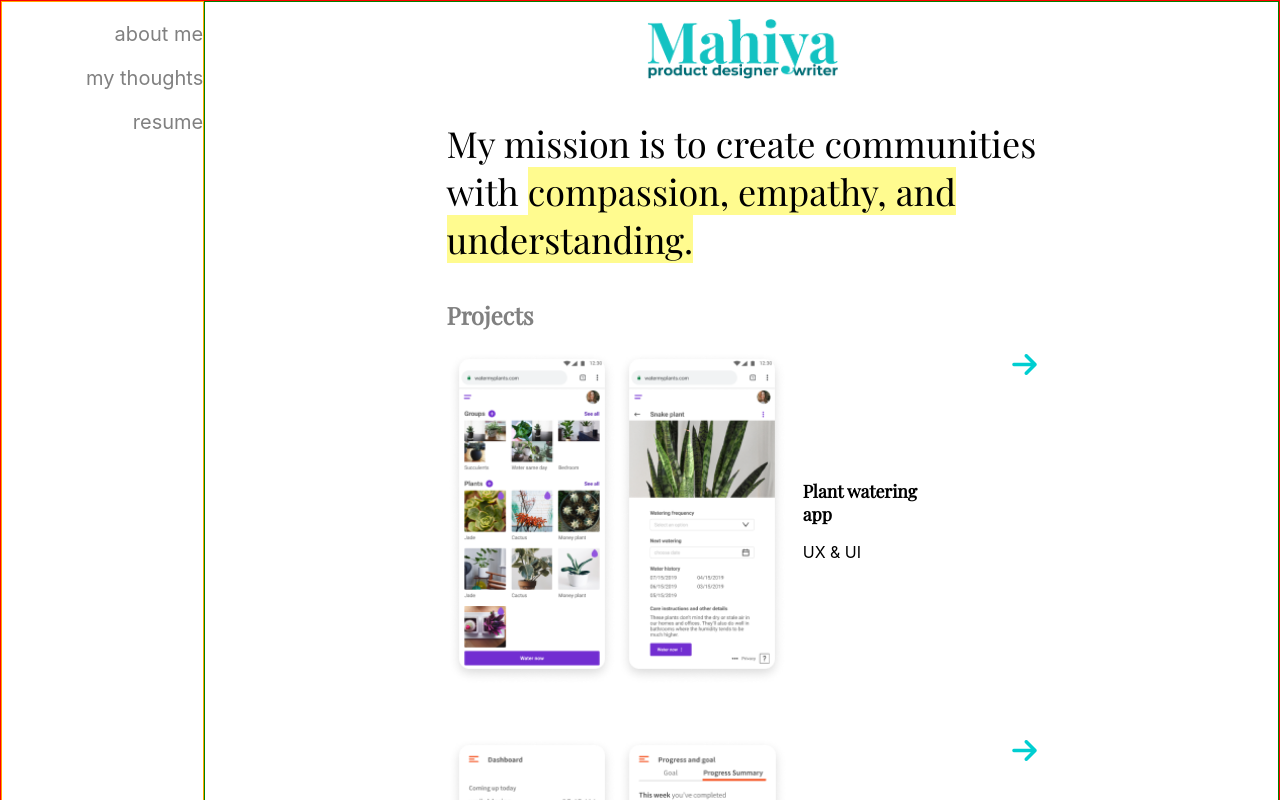
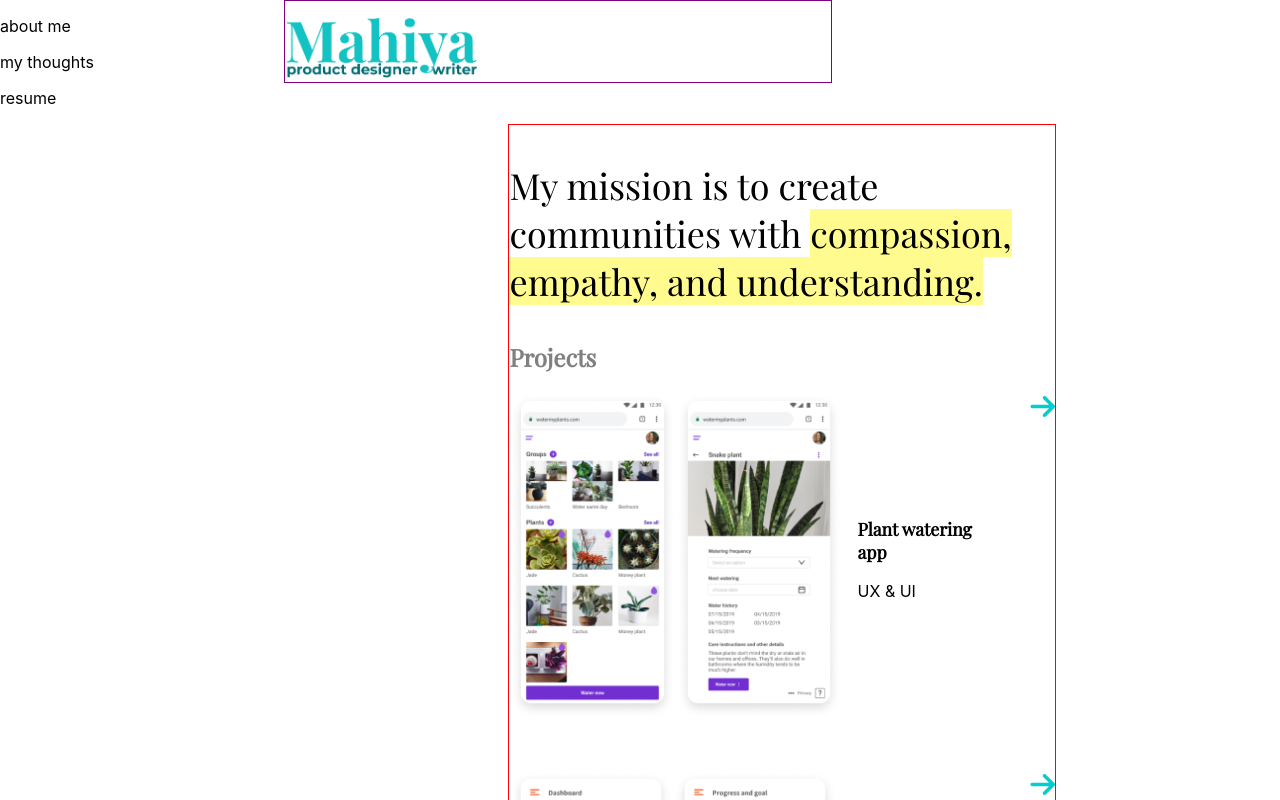
Before and after one commit to vishalicious213/mahiya, a React (Create React App) app: page / in a window 1280 px wide. Shown: the top 800 px of the page. Built offline with nearby package versions, Linux system fonts and the light colour scheme.

Commit message:
got css grid layout working. tested with portfolio page

```diff
--- a/src/App.css
+++ b/src/App.css
@@ -21,4 +21,9 @@
   text-align: right;
   color: gray;
   font-size: 1.25rem;
+  transition-duration: 1s;
 }
+
+.side-menu-item:hover {
+  color: darkturquoise;
+}
--- a/src/App.js
+++ b/src/App.js
@@ -1,13 +1,16 @@
-import Header from './components/Header'
-import Projects from './components/Projects'
-import Footer from './components/Footer'
-import Sidebar from './components/Sidebar'
-import './App.css';
+// import Header from './components/Header'
+// import Projects from './components/Projects'
+// import Footer from './components/Footer'
+// import Sidebar from './components/Sidebar'
+import Grid from './components/Grid'
+// import './grid.css'
+// import './App.css';
 
 function App() {
   return (
     <div className="App">
-      <div id='split'>
+      <Grid />
+      {/* <div id='split'>
         <Sidebar />
       </div>
 
@@ -15,7 +18,7 @@ function App() {
         <Header />
         <Projects />
         <Footer />
-      </section>
+      </section> */}
     </div>
   );
 }
--- /dev/null
+++ b/src/components/Grid.js
@@ -0,0 +1,29 @@
+import React from 'react'
+import Header from './Header'
+import Projects from './Projects'
+import Footer from './Footer'
+import Sidebar from './Sidebar'
+import '../grid.css'
+
+function Grid() {
+    return (
+        <div>
+            <div class="wrapper">
+                <div class="header">
+                    <Header />
+                </div>
+                <div class="sidebar">
+                    <Sidebar />
+                </div>
+                <div class="content">
+                    <Projects />
+                </div>
+                <div class="footer">
+                    <Footer />
+                </div>
+            </div>
+        </div>
+    )
+}
+
+  export default Grid;
--- /dev/null
+++ b/src/grid.css
@@ -0,0 +1,46 @@
+.header {
+    grid-area: hd;
+}
+.footer {
+    grid-area: ft;
+}
+.content {
+    grid-area: main;
+}
+.sidebar {
+    grid-area: sd;
+}
+
+.wrapper {
+    display: grid;
+    grid-auto-rows: minmax(100px, auto);
+    grid-template-columns: 1fr 1fr 1fr;
+    grid-template-rows: 1fr auto 1fr;
+    grid-template-areas:
+      "hd hd sd"
+      "main main main"
+      "ft ft ft";
+}
+
+@media (min-width: 768px) {
+    .wrapper {
+        grid-template-columns: repeat(9, 1fr);
+        grid-template-areas:
+          "sd sd hd   hd   hd   hd   hd   hd   hd"
+          "sd sd main main main main main main main"
+          "sd sd ft   ft   ft   ft   ft   ft   ft";
+    }
+}
+
+* {box-sizing: border-box;}
+
+.wrapper {
+    /* border: 2px solid red; */
+    margin: 0 auto;
+}
+
+.wrapper > div {
+    /* border: 1px solid orange;
+    padding: 1em;
+    margin: .25rem; */
+}
--- a/src/index.css
+++ b/src/index.css
@@ -15,8 +15,10 @@ code {
 /* HEADER */
 
 #header {
+  border: 1px solid purple;
   display: flex;
-  justify-content: center;
+  width: 55%;
+  /* justify-content: center; */
 }
 
 #logo-container {
@@ -37,7 +39,7 @@ code {
 }
 
 #project-section {
-  /* border: 1px solid red; */
+  border: 1px solid red;
   width: 55%;
 }
 
@@ -63,13 +65,17 @@ code {
   display: flex;
   justify-content: space-between;
   margin-bottom: 3rem;
+  /* background: gainsboro; */
 }
 
 .project-info {
+  /* border: 1px solid orange; */
   display: flex;
+  width: 90%;
 }
 
 .project-images {
+  /* border: 1px solid red; */
   width: 70%;
 }
 
@@ -77,23 +83,22 @@ code {
   width: 50%;
 }
 
+.project-text-container {
+  display: flex;
+  align-items: center;
+  margin-left: 1rem;
+}
+
 .project-title {
+  /* border: 1px solid purple; */
   font-family: 'Playfair Display', serif;
   font-size: 1.1rem;
   font-weight: 600;
 }
 
-.project-text-container {
-  /* border: 1px solid orange; */
-  display: flex;
-  align-items: center;
-  margin-left: 1rem;
-}
-
 .fa-arrow-right {
   /* border: 1px solid red; */
   color: darkturquoise;
-  /* width: 2rem; */
   font-size: 1.75rem;
 }
 
```
